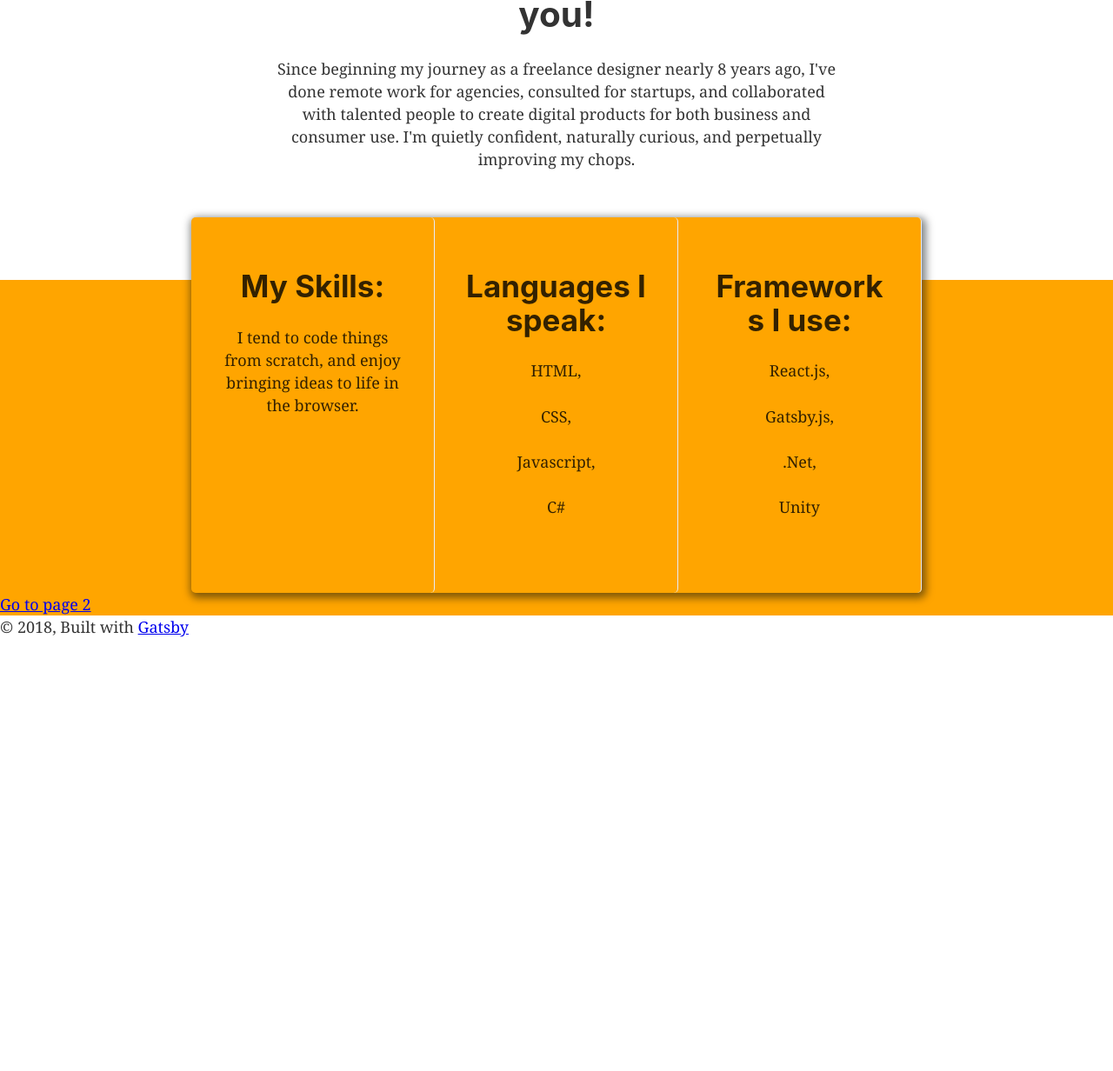
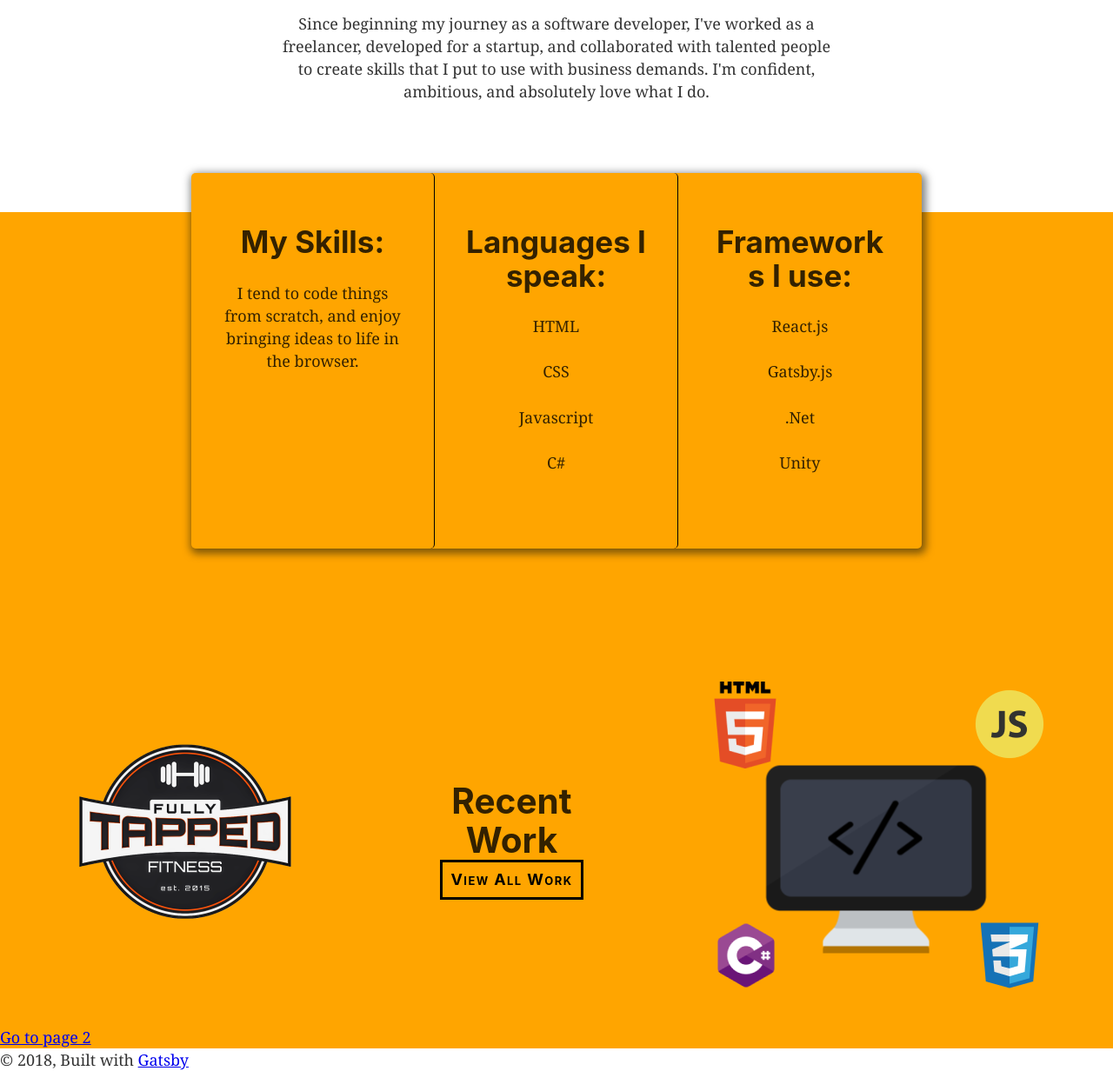
Before and after one commit to DeBrabant45/portfolio, a Gatsby site: page / in a window 1280 px wide. Shown: the part 1213-2445 px from the top of the page at 87% size. Before the commit the page ends 1947 px from the top, so only its background shows below. Built offline with nearby package versions, Linux system fonts and the light colour scheme; Gatsby itself is replaced by a stand-in of ours.

Commit message:
recent work

```diff
--- /dev/null
+++ b/src/components/recent.js
@@ -0,0 +1,60 @@
+import React from 'react'
+import { Link } from 'gatsby'
+import styled from "styled-components"
+
+import Computer from '../images/Computer.png'
+import FullyTapped from '../images/logo2.png'
+import HtmlImg from '../components/htmlimg'
+import CSharpImg from '../components/csharpimg'
+
+
+const ContainerDiv = styled.div`
+      display: flex;
+      justify-content: center;
+      padding-top: 150px;
+`
+
+const ContainerSpan = styled.span`
+      margin: auto;
+      display: block;
+`
+
+const Heading = styled.h1`
+      text-align: center;
+      padding: 0;
+      margin: 0;
+`
+const PageLink = styled(Link)`
+    text-decoration: none;
+    color: black;
+    letter-spacing: .1em;
+    font-size: 14px;
+    font-variant-caps: small-caps;
+    font-weight: bolder;
+`
+
+const PLText = styled.h4`
+    padding: 10px;
+    border: solid black;
+`
+
+const Recent = (props) => (
+  <ContainerDiv>
+    <ContainerSpan>
+      <img src={FullyTapped} />
+    </ContainerSpan>
+    <ContainerSpan>
+        <Heading>Recent</Heading>
+        <Heading>Work</Heading>
+        <PageLink to="/page-2/">
+          <PLText>View All Work</PLText>
+        </PageLink>
+    </ContainerSpan>
+    <ContainerSpan>
+      <img src={Computer} />
+    </ContainerSpan>
+  </ContainerDiv>
+)
+
+
+export default Recent
--- a/src/components/skills.js
+++ b/src/components/skills.js
@@ -21,7 +21,7 @@ const SkillsDiv = styled.div`
 const SkillsSpan = styled.span`
       margin: auto;
       border-radius: 5px;
-      margin-top: -4rem;
+      margin-top: -2.5rem;
       background: orange;
       display: flex;
       box-shadow: 2px 3px 10px 3px rgba(1, 12, 16, 0.5);
@@ -29,8 +29,8 @@ const SkillsSpan = styled.span`
 `
 
 const Column = styled.div`
-    border-bottom: 0px solid #E6ECF8;
-    border-right: 1px solid #E6ECF8;
+    border-bottom: 0px solid black;
+    border-right: 1px solid black;
     padding: 60px 35px;
     display: block;
     flex-basis: 0;
@@ -38,6 +38,9 @@ const Column = styled.div`
     flex-shrink: 1;
     max-width: 280px;
     border-radius: 5px;
+    &:last-child {
+        border-right: none;
+    }
 `
 
 const Headline = styled.h1`
@@ -62,16 +65,16 @@ class IndexPage extends React.Component {
                 </Column>
                 <Column>
                     <Headline>Languages I speak:</Headline>
-                    <p>HTML,</p>
-                    <p>CSS,</p>
-                    <p>Javascript,</p>
+                    <p>HTML</p>
+                    <p>CSS</p>
+                    <p>Javascript</p>
                     <p>C#</p>
                 </Column>
                 <Column>
                     <Headline>Frameworks I use:</Headline>
-                    <p>React.js,</p>
-                    <p>Gatsby.js,</p>
-                    <p>.Net,</p>
+                    <p>React.js</p>
+                    <p>Gatsby.js</p>
+                    <p>.Net</p>
                     <p>Unity</p>
                 </Column>
             </SkillsSpan>
--- a/src/pages/index.js
+++ b/src/pages/index.js
@@ -9,6 +9,7 @@ import LogoBanner from '../components/logobanner'
 import Layout from '../components/layout'
 import SEO from '../components/seo'
 import Skills from '../components/skills'
+import Recent from '../components/recent'
 
 const JobTitleDiv = styled.div`
     display: flex;
@@ -27,6 +28,10 @@ const JobTitleSpan = styled.span`
       margin: auto;
       padding: 0;
       margin-bottom: 0px;
+`
+
+const HeaderFour = styled.h4`
+      margin: 0;
 `
 
 const IntroDiv = styled.div `
@@ -49,12 +54,13 @@ class IndexPage extends React.Component {
   componentDidMount() {
     AOS.init({
       duration: 2000,
+      mirror: true,
     })
   }
   render() {
     return (
       <Layout pageColor='orange'>
-        <div data-aos="fade-down">
+        <div data-aos="fade-down" data-aos-mirror="true">
           <LogoBanner />
         </div>
         <div data-aos="fade-up">
@@ -62,18 +68,25 @@ class IndexPage extends React.Component {
         </div>
         <JobTitleDiv data-aos="fade-down">
           <JobTitleSpan>
-            <h4>Driven and Determined</h4>
+            <HeaderFour>Driven and Determined</HeaderFour>
             <h1>Front-End Devloper</h1>
-            <h4>Unity developer hobbyist</h4>
+            <HeaderFour>Unity developer hobbyist</HeaderFour>
           </JobTitleSpan>
         </JobTitleDiv>
         <IntroDiv>
           <IntroSpan data-aos="fade-up">
             <h1>Hello, I'm Aaron. Nice to Meet you!</h1>
-            <p>Since beginning my journey as a freelance designer nearly 8 years ago, I've done remote work for agencies, consulted for startups, and collaborated with talented people to create digital products for both business and consumer use. I'm quietly confident, naturally curious, and perpetually improving my chops.</p>
+            <p>
+              Since beginning my journey as a software developer,
+              I've worked as a freelancer, developed for a startup,
+              and collaborated with talented people to create skills
+              that I put to use with business demands. I'm confident,
+              ambitious, and absolutely love what I do.
+              </p>
           </IntroSpan>
         </IntroDiv>
         <Skills />
+        <Recent />
         <SEO title="Home" keywords={[`gatsby`, `application`, `react`]} />
         <Link to="/page-2/">Go to page 2</Link>
     </Layout>
```
Also changed, not shown: src/images/Computer.png (added), src/images/Designer.png, src/images/logo2.png (added).
